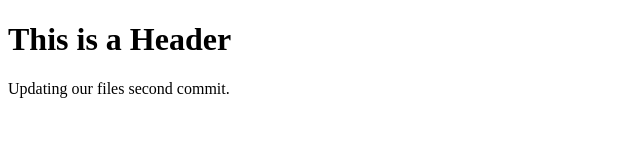
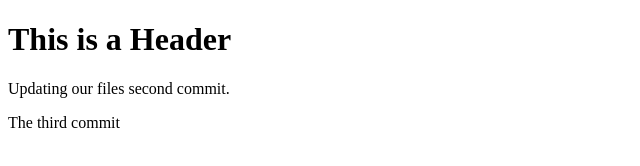
Before and after one commit to omotelewa/git-test, a plain HTML site: page index.html in a window 1280 px wide. Shown: the whole page, without its empty margins (0-640 px from the left). Drawn offline with Linux system fonts and the light colour scheme.

Commit message:
Third commit

```diff
--- a/index.html
+++ b/index.html
@@ -6,6 +6,6 @@
   <body>
     <h1>This is a Header</h1>
     <p>Updating our files second commit.</p>
-
+    <p>The third commit</p>
   </body>
 </html>
```
